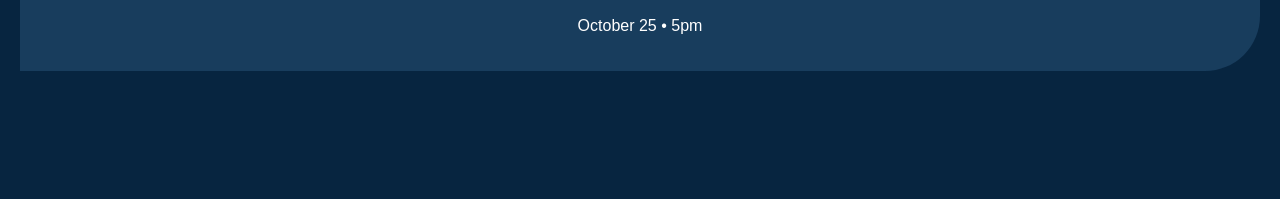
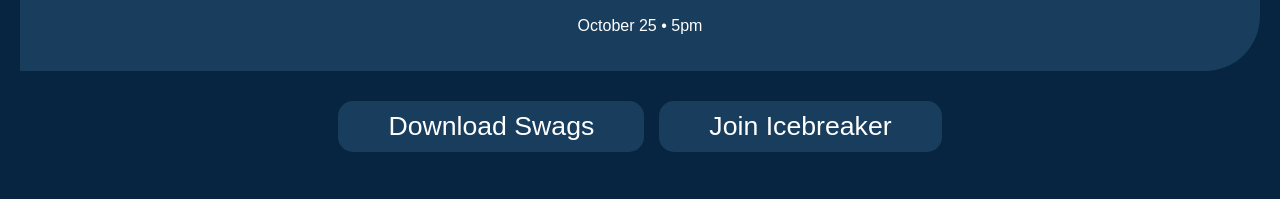
Before and after one commit to PWAPilipinas/hacktoberfest-pwapilipinas-org, a plain HTML site: page public/index.html in a window 1280 px wide. Shown: the part 881-1080 px from the top of the page. Drawn offline with Linux system fonts and the light colour scheme.

Commit message:
feat: update with swags and icebreaker

```diff
--- a/public/index.html
+++ b/public/index.html
@@ -103,6 +103,26 @@
         color: var(--primary-color);
         text-decoration: none;
       }
+
+      .download_button {
+        text-decoration: none;
+        color: white;
+        background-color: var(--primary-color);
+        padding: 10px 50px;
+        font-size: 20pt;
+        border-radius: 15px;
+      }
+
+      .button_container {
+        display: flex;
+        align-items: center;
+        flex-wrap: nowrap;
+        justify-content: center;
+      }
+
+      .button_container > a:last-child {
+        margin-left: 15px !important;
+      }
     </style>
   </head>
   <body>
@@ -140,6 +160,11 @@
           </a>
         </div>
 
+        <div class="button_container">
+            <a title="Download Swags" class="download_button" href="https://hf2020.nyc3.digitaloceanspaces.com/Virtual-Swag-Kit.zip" download>Download Swags</a>
+            <a title="Icebreaker for Introduction to Open Source" class="download_button" href="https://icebreaker.video/events/IxoPiS4iFrA5Qb2dHMN9">Join Icebreaker</a>
+        </div>
+
         <div style="text-align: center; margin-top: 100px">
           <img src="assets/images/do-sponsors.png" style="width: 80%;"><br><br>
           <div>
```
Also changed, not shown: public/icebreaker/index.html (added, +11 -0 lines).
